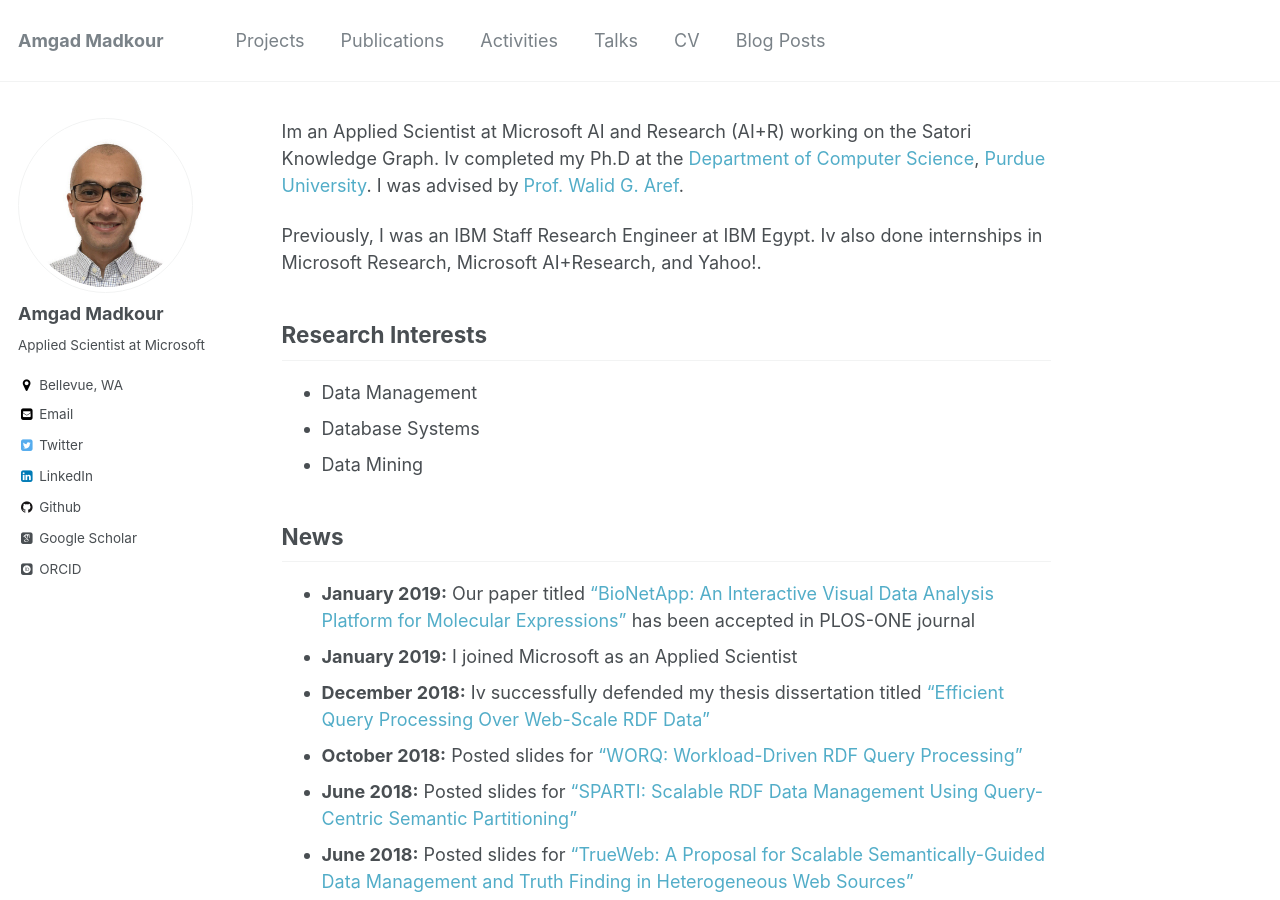
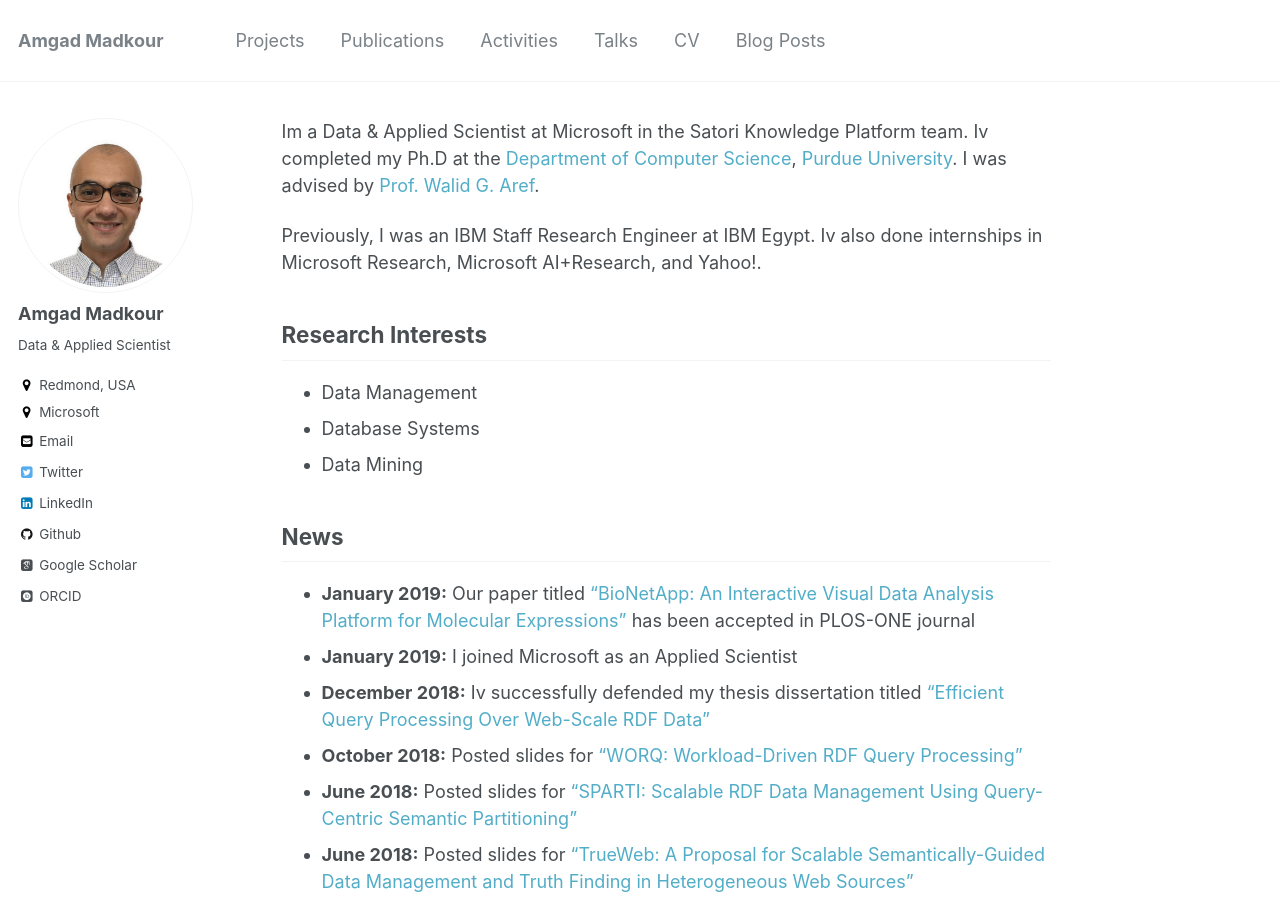
Before and after one commit to amgadmadkour/amgadmadkour.github.io, a Jekyll site: the page built from _pages/about.md, in a window 1280 px wide and 900 px high. Built offline with Jekyll 4.4.1, drawn with Linux system fonts in a browser that asks for light colours; some web fonts are replaced.

Commit message:
Update personal info

```diff
--- a/_config.yml
+++ b/_config.yml
@@ -80,9 +80,9 @@ analytics:
 author:
   name             : "Amgad Madkour"
   avatar           : "amgad.jpg"
-  bio              : "Applied Scientist at Microsoft"
-  location         : "Bellevue, WA"
-  employer         :
+  bio              : "Data & Applied Scientist"
+  location         : "Redmond, USA"
+  employer         : "Microsoft"
   googlescholar    : "http://scholar.google.com/citations?user=s4jIlGEAAAAJ&hl=en"
   email            : "amgad@cs.purdue.edu"
   uri              :
--- a/_pages/about.md
+++ b/_pages/about.md
@@ -7,7 +7,7 @@ redirect_from:
   - /about.html
 ---
 
-Im an Applied Scientist at Microsoft AI and Research (AI+R) working on the Satori Knowledge Graph. Iv completed my Ph.D at the [Department of Computer Science](http://www.cs.purdue.edu), [Purdue University](http://www.purdue.edu). I was advised by [Prof. Walid G. Aref](http://www.cs.purdue.edu/~aref).
+Im a Data & Applied Scientist at Microsoft in the Satori Knowledge Platform team. Iv completed my Ph.D at the [Department of Computer Science](http://www.cs.purdue.edu), [Purdue University](http://www.purdue.edu). I was advised by [Prof. Walid G. Aref](http://www.cs.purdue.edu/~aref).
 
 Previously, I was an IBM Staff Research Engineer at IBM Egypt. Iv also done internships in Microsoft Research, Microsoft AI+Research, and Yahoo!.
 
```
